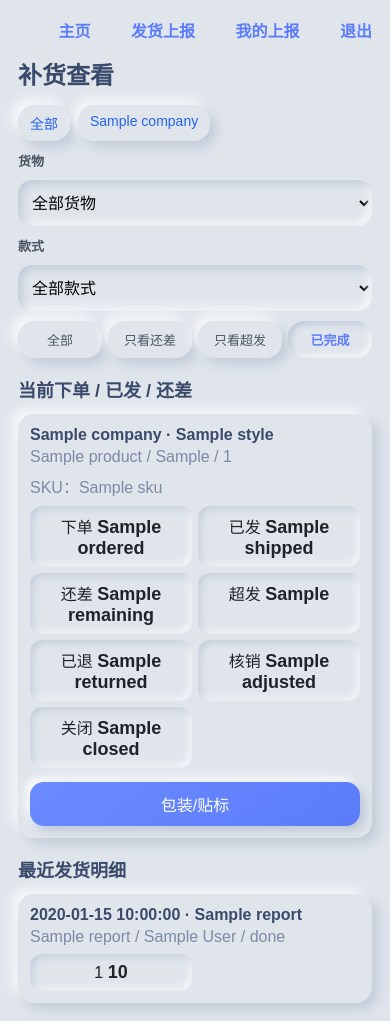
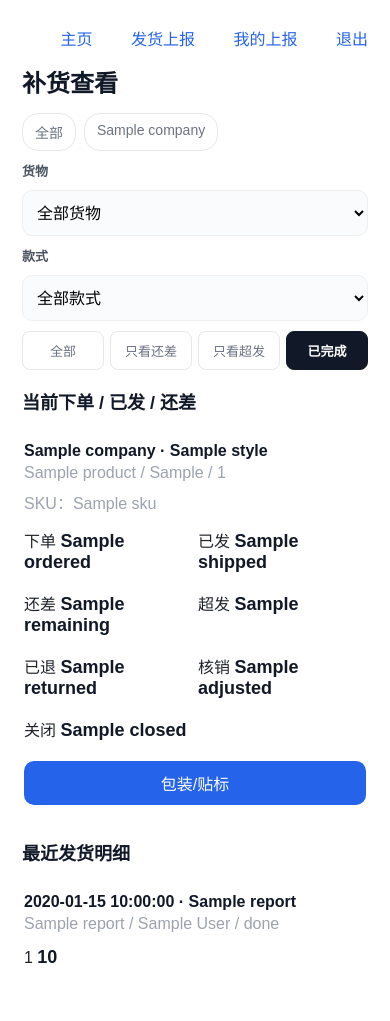
Before and after one commit to redyuxiplayer-coder/CODEX, a FastAPI app: template app/templates/mobile/orders.html in a window 390 px wide. After the commit the page ends 963 px from the top, so only its background shows below. Run offline with FastAPI, Linux system fonts and the light colour scheme; the template is opened without the code that fills it: most values are stand-ins (such as "Sample title", 1, 10 or a date in 2020).

Commit message:
style: minimalist whitespace theme for mobile pages

```diff
--- a/app/static/app.css
+++ b/app/static/app.css
@@ -142,9 +142,9 @@ button.secondary:hover { background: #55616f; }
   table { font-size: 13px; }
 }
 
-/* ===== 手机端新拟态（Neumorphism） ===== */
-body.mobile { background: #e0e5ec; }
-.mobile .phone-card { background: #e0e5ec; }
+/* ===== 手机端极简留白 ===== */
+body.mobile { background: #ffffff; }
+.mobile .phone-card { background: #ffffff; padding: 26px 22px; }
 
 .mobile .panel,
 .mobile .balance-item,
@@ -152,103 +152,160 @@ body.mobile { background: #e0e5ec; }
 .mobile .edit-card,
 .mobile .empty,
 .mobile .mobile-hero,
-.mobile .filter-tag,
-.mobile .filter-tab,
 .mobile .balance-size-row {
-  background: #e0e5ec;
+  background: #ffffff;
   border: none;
-  border-radius: 16px;
-  box-shadow: 6px 6px 12px rgba(163, 177, 198, 0.5), -6px -6px 12px rgba(255, 255, 255, 0.78);
+  border-radius: 0;
+  box-shadow: none;
+}
+
+.mobile .balance-item,
+.mobile .goal-item {
+  border-bottom: 1px solid #f0f2f4;
+  padding: 16px 2px;
+  border-radius: 0;
+}
+
+.mobile .balance-item:last-child,
+.mobile .goal-item:last-child {
+  border-bottom: none;
+}
+
+.mobile .panel {
+  padding: 0;
+}
+
+.mobile .mobile-hero {
+  padding: 10px 2px 24px;
+}
+
+.mobile .mobile-hero h1 {
+  font-size: 27px;
+  letter-spacing: 0.3px;
+}
+
+.mobile .mobile-hero p {
+  margin-top: 8px;
+  line-height: 1.6;
 }
 
 .mobile .numbers span {
-  background: #e0e5ec;
+  background: transparent;
   border: none;
+  border-radius: 0;
+  box-shadow: none;
+  padding: 6px 0;
+  text-align: left;
+}
+
+.mobile .numbers b {
+  font-size: 18px;
+  color: #111827;
+}
+
+.mobile .balance-size-row {
+  border: 1px solid #f0f2f4;
   border-radius: 12px;
-  box-shadow: inset 3px 3px 7px rgba(163, 177, 198, 0.45), inset -3px -3px 7px rgba(255, 255, 255, 0.72);
+  padding: 12px;
 }
 
 .mobile .balance-size-row .size-balance-hint {
-  background: #e0e5ec;
-  border-radius: 10px;
-  box-shadow: inset 2px 2px 5px rgba(163, 177, 198, 0.35), inset -2px -2px 5px rgba(255, 255, 255, 0.6);
+  background: #fafbfc;
+  border-radius: 8px;
+  box-shadow: none;
+  color: #6b7280;
 }
 
 .mobile .goal-item span {
-  background: linear-gradient(145deg, #6b8bff, #5b7cfa);
-  box-shadow: 3px 3px 6px rgba(163, 177, 198, 0.5), -3px -3px 6px rgba(255, 255, 255, 0.7);
-  border-radius: 10px;
+  background: #111827;
+  border-radius: 8px;
+  box-shadow: none;
 }
 
 .mobile input,
 .mobile select,
 .mobile textarea {
-  background: #e0e5ec;
-  border: none;
-  border-radius: 14px;
-  box-shadow: inset 4px 4px 8px rgba(163, 177, 198, 0.5), inset -4px -4px 8px rgba(255, 255, 255, 0.75);
+  background: #fafbfc;
+  border: 1px solid #eef0f2;
+  border-radius: 10px;
+  box-shadow: none;
 }
 
 .mobile input:focus,
 .mobile select:focus,
 .mobile textarea:focus {
   outline: none;
-  box-shadow: inset 4px 4px 8px rgba(163, 177, 198, 0.55), inset -4px -4px 8px rgba(255, 255, 255, 0.8), 0 0 0 2px rgba(91, 124, 250, 0.28);
+  border-color: #2563eb;
+  box-shadow: 0 0 0 3px rgba(37, 99, 235, 0.12);
 }
 
 .mobile button,
 .mobile .button {
   border: none;
-  border-radius: 14px;
-  background: linear-gradient(145deg, #6b8bff, #5b7cfa);
-  box-shadow: 5px 5px 10px rgba(163, 177, 198, 0.55), -5px -5px 10px rgba(255, 255, 255, 0.8);
+  border-radius: 10px;
+  background: #2563eb;
+  box-shadow: none;
 }
 
 .mobile button:hover,
 .mobile .button:hover {
-  background: linear-gradient(145deg, #5f80f5, #4d6fe8);
+  background: #1e50bc;
 }
 
 .mobile button:active,
 .mobile .button:active {
-  box-shadow: inset 4px 4px 8px rgba(61, 88, 197, 0.45), inset -4px -4px 8px rgba(255, 255, 255, 0.45);
+  background: #1e50bc;
+  box-shadow: none;
 }
 
 .mobile button.secondary {
-  background: linear-gradient(145deg, #9aa7bd, #8d99ae);
+  background: #f3f4f6;
+  color: #4b5563;
 }
 
-.mobile button.secondary:active {
-  box-shadow: inset 4px 4px 8px rgba(88, 100, 125, 0.45), inset -4px -4px 8px rgba(255, 255, 255, 0.5);
+.mobile button.secondary:hover {
+  background: #e5e7eb;
 }
 
 .mobile .plus-btn {
-  background: #e0e5ec;
-  color: #5b7cfa;
-  box-shadow: 4px 4px 8px rgba(163, 177, 198, 0.5), -4px -4px 8px rgba(255, 255, 255, 0.75);
+  background: #ffffff;
+  color: #2563eb;
+  border: 1px solid #e5e7eb;
+  border-radius: 10px;
+  box-shadow: none;
 }
 
-.mobile .plus-btn:active {
-  box-shadow: inset 3px 3px 6px rgba(163, 177, 198, 0.5), inset -3px -3px 6px rgba(255, 255, 255, 0.7);
+.mobile .filter-tag,
+.mobile .filter-tab {
+  background: #ffffff;
+  border: 1px solid #e5e7eb;
+  color: #6b7280;
 }
 
 .mobile .filter-tag.active,
 .mobile .filter-tab.active {
-  background: #e0e5ec;
-  border: none;
-  color: #5b7cfa;
-  font-weight: 700;
-  box-shadow: inset 3px 3px 6px rgba(163, 177, 198, 0.55), inset -3px -3px 6px rgba(255, 255, 255, 0.75);
+  background: #111827;
+  border-color: #111827;
+  color: #ffffff;
+  font-weight: 600;
+  box-shadow: none;
 }
 
 .mobile .mobile-nav a {
-  color: #5b7cfa;
-  font-weight: 600;
+  color: #2563eb;
+  font-weight: 500;
 }
 
-.mobile .item-title { color: #3a4a6b; }
-.mobile .item-sub { color: #7c8aa5; }
-.mobile h1, .mobile h2 { color: #3a4a6b; }
-.mobile .hint { color: #7c8aa5; }
-.mobile table { background: #eef2f9; border-radius: 12px; }
-.mobile th { background: #e4e9f2; color: #4b5a75; }
+.mobile .need-card,
+.mobile .done-card,
+.mobile .danger-card {
+  border-left: none;
+}
+
+.mobile .item-title { color: #111827; }
+.mobile .item-sub { color: #9ca3af; }
+.mobile h1, .mobile h2 { color: #111827; }
+.mobile .hint { color: #9ca3af; line-height: 1.6; }
+.mobile table { background: #ffffff; }
+.mobile th { background: #fafbfc; color: #6b7280; }
+.mobile th, .mobile td { border-color: #f0f2f4; }
--- a/app/templates/base.html
+++ b/app/templates/base.html
@@ -4,7 +4,7 @@
   <meta charset="utf-8">
   <meta name="viewport" content="width=device-width, initial-scale=1">
   <title>{{ title or "ZY服装发货管理系统" }}</title>
-  <link rel="stylesheet" href="/static/app.css?v=20260804-5">
+  <link rel="stylesheet" href="/static/app.css?v=20260804-6">
 </head>
 <body>
   <header class="topbar">
@@ -29,6 +29,6 @@
   <main class="page">
     {% block content %}{% endblock %}
   </main>
-  <script src="/static/app.js?v=20260804-5"></script>
+  <script src="/static/app.js?v=20260804-6"></script>
 </body>
 </html>
--- a/app/templates/mobile/daily_stats.html
+++ b/app/templates/mobile/daily_stats.html
@@ -4,7 +4,7 @@
   <meta charset="utf-8">
   <meta name="viewport" content="width=device-width, initial-scale=1">
   <title>每日发货统计</title>
-  <link rel="stylesheet" href="/static/app.css?v=20260804-5">
+  <link rel="stylesheet" href="/static/app.css?v=20260804-6">
 </head>
 <body class="mobile">
 <main class="phone-card wide-phone">
--- a/app/templates/mobile/home.html
+++ b/app/templates/mobile/home.html
@@ -4,7 +4,7 @@
   <meta charset="utf-8">
   <meta name="viewport" content="width=device-width, initial-scale=1">
   <title>手机主页</title>
-  <link rel="stylesheet" href="/static/app.css?v=20260804-5">
+  <link rel="stylesheet" href="/static/app.css?v=20260804-6">
 </head>
 <body class="mobile">
 <main class="phone-card wide-phone">
--- a/app/templates/mobile/login.html
+++ b/app/templates/mobile/login.html
@@ -4,7 +4,7 @@
   <meta charset="utf-8">
   <meta name="viewport" content="width=device-width, initial-scale=1">
   <title>员工登录</title>
-  <link rel="stylesheet" href="/static/app.css?v=20260804-5">
+  <link rel="stylesheet" href="/static/app.css?v=20260804-6">
 </head>
 <body class="mobile">
   <main class="phone-card">
--- a/app/templates/mobile/my_reports.html
+++ b/app/templates/mobile/my_reports.html
@@ -4,7 +4,7 @@
   <meta charset="utf-8">
   <meta name="viewport" content="width=device-width, initial-scale=1">
   <title>我的上报</title>
-  <link rel="stylesheet" href="/static/app.css?v=20260804-5">
+  <link rel="stylesheet" href="/static/app.css?v=20260804-6">
 </head>
 <body class="mobile">
 <main class="phone-card wide-phone">
@@ -28,6 +28,6 @@
     data-has-more="1">加载更多</button>
   {% endif %}
 </main>
-<script src="/static/app.js?v=20260804-5"></script>
+<script src="/static/app.js?v=20260804-6"></script>
 </body>
 </html>
--- a/app/templates/mobile/orders.html
+++ b/app/templates/mobile/orders.html
@@ -4,7 +4,7 @@
   <meta charset="utf-8">
   <meta name="viewport" content="width=device-width, initial-scale=1">
   <title>补货查看</title>
-  <link rel="stylesheet" href="/static/app.css?v=20260804-5">
+  <link rel="stylesheet" href="/static/app.css?v=20260804-6">
 </head>
 <body class="mobile">
 <main class="phone-card wide-phone">
--- a/app/templates/mobile/report.html
+++ b/app/templates/mobile/report.html
@@ -4,7 +4,7 @@
   <meta charset="utf-8">
   <meta name="viewport" content="width=device-width, initial-scale=1">
   <title>发货上报</title>
-  <link rel="stylesheet" href="/static/app.css?v=20260804-5">
+  <link rel="stylesheet" href="/static/app.css?v=20260804-6">
 </head>
 <body class="mobile">
 <main class="phone-card wide-phone">
@@ -101,6 +101,6 @@
 <script>
 window.ORDER_COMPANIES = {{ companies|tojson }};
 </script>
-<script src="/static/app.js?v=20260804-5"></script>
+<script src="/static/app.js?v=20260804-6"></script>
 </body>
 </html>
--- a/app/templates/mobile/today.html
+++ b/app/templates/mobile/today.html
@@ -4,7 +4,7 @@
   <meta charset="utf-8">
   <meta name="viewport" content="width=device-width, initial-scale=1">
   <title>今天已包货</title>
-  <link rel="stylesheet" href="/static/app.css?v=20260804-5">
+  <link rel="stylesheet" href="/static/app.css?v=20260804-6">
 </head>
 <body class="mobile">
 <main class="phone-card wide-phone">
@@ -94,6 +94,6 @@
 <script>
 window.ORDER_CHOICES = {{ choices|tojson }};
 </script>
-<script src="/static/app.js?v=20260804-5"></script>
+<script src="/static/app.js?v=20260804-6"></script>
 </body>
 </html>
--- a/app/templates/mobile/work_info.html
+++ b/app/templates/mobile/work_info.html
@@ -4,7 +4,7 @@
   <meta charset="utf-8">
   <meta name="viewport" content="width=device-width, initial-scale=1">
   <title>包装/贴标信息</title>
-  <link rel="stylesheet" href="/static/app.css?v=20260804-5">
+  <link rel="stylesheet" href="/static/app.css?v=20260804-6">
 </head>
 <body class="mobile">
 <main class="phone-card wide-phone">
@@ -82,6 +82,6 @@ function addMobileWorkInfoRow() {
   container.appendChild(row);
 }
 </script>
-<script src="/static/app.js?v=20260804-5"></script>
+<script src="/static/app.js?v=20260804-6"></script>
 </body>
 </html>
```
